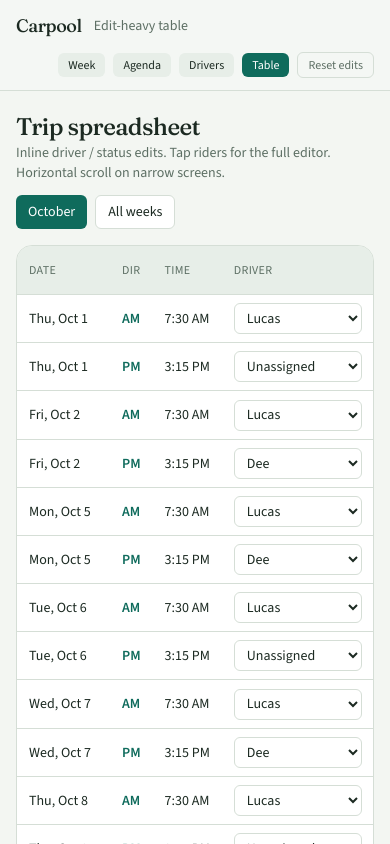
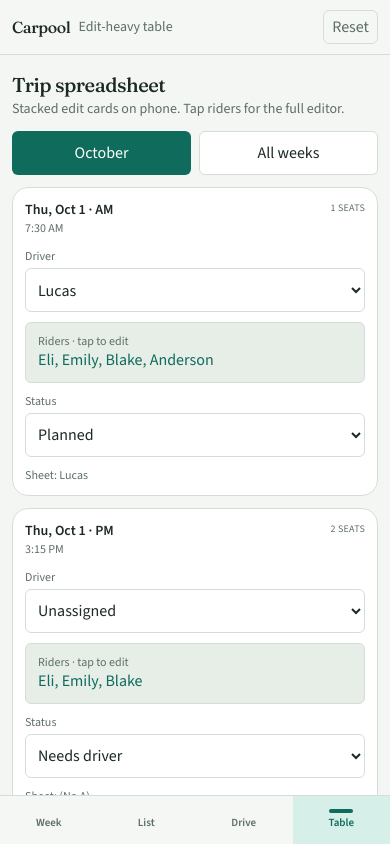
Before and after one commit to lforschler/Carpool, a Next.js app: page /explore/table in a window 390 px wide. Shown: the top 844 px of the page. Built offline with nearby package versions, Linux system fonts and the light colour scheme.

Commit message:
Optimize explore prototypes for mobile
Add thumb-reachable bottom concept nav, horizontal snap for week and
driver boards, stacked edit cards for the table on phones, larger touch
targets, safe-area padding, and a sheet-style trip editor.

```diff
--- a/src/app/explore/table/page.tsx
+++ b/src/app/explore/table/page.tsx
@@ -3,7 +3,12 @@
 import { useMemo, useState } from "react";
 import { ExploreShell } from "@/components/explore/Shell";
 import { TripEditor } from "@/components/explore/TripEditor";
-import { formatDay, kidName, statusLabel } from "@/lib/format";
+import {
+  driverName,
+  formatDay,
+  kidName,
+  statusLabel,
+} from "@/lib/format";
 import { useSchedule } from "@/lib/schedule-store";
 import type { TripStatus } from "@/lib/types";
 
@@ -37,24 +42,28 @@ export default function TableExplorePage() {
 
   return (
     <ExploreShell title="Edit-heavy table" concept="/explore/table">
-      <div className="mb-4 flex flex-wrap items-end justify-between gap-3">
+      <div className="mb-3 flex flex-col gap-3 sm:mb-4 sm:flex-row sm:flex-wrap sm:items-end sm:justify-between">
         <div>
-          <h2 className="font-[family-name:var(--font-display)] text-2xl tracking-tight">
+          <h2 className="font-[family-name:var(--font-display)] text-xl tracking-tight sm:text-2xl">
             Trip spreadsheet
           </h2>
           <p className="text-sm text-[var(--muted)]">
-            Inline driver / status edits. Tap riders for the full editor.
-            Horizontal scroll on narrow screens.
+            <span className="sm:hidden">
+              Stacked edit cards on phone. Tap riders for the full editor.
+            </span>
+            <span className="hidden sm:inline">
+              Inline driver / status edits. Tap riders for the full editor.
+            </span>
           </p>
         </div>
-        <div className="flex gap-2 text-sm">
+        <div className="grid grid-cols-2 gap-2 text-sm sm:flex">
           <button
             type="button"
             onClick={() => setFilter("oct")}
-            className={`rounded-md px-3 py-1.5 ${
+            className={`min-h-11 rounded-md px-3 py-2 font-medium touch-manipulation ${
               filter === "oct"
                 ? "bg-[var(--accent)] text-white"
-                : "bg-white border border-[var(--line)]"
+                : "border border-[var(--line)] bg-white"
             }`}
           >
             October
@@ -62,10 +71,10 @@ export default function TableExplorePage() {
           <button
             type="button"
             onClick={() => setFilter("all")}
-            className={`rounded-md px-3 py-1.5 ${
+            className={`min-h-11 rounded-md px-3 py-2 font-medium touch-manipulation ${
               filter === "all"
                 ? "bg-[var(--accent)] text-white"
-                : "bg-white border border-[var(--line)]"
+                : "border border-[var(--line)] bg-white"
             }`}
           >
             All weeks
@@ -73,7 +82,101 @@ export default function TableExplorePage() {
         </div>
       </div>
 
-      <div className="animate-fade overflow-x-auto rounded-2xl border border-[var(--line)] bg-white">
+      {/* Mobile stacked cards */}
+      <div className="space-y-3 sm:hidden">
+        {rows.map((trip) => {
+          const capacity =
+            data.drivers.find((d) => d.id === trip.driverId)?.seatCapacity ?? 5;
+          const seatsLeft = trip.noSchool
+            ? "—"
+            : Math.max(0, capacity - trip.riderIds.length);
+          return (
+            <article
+              key={trip.id}
+              className="animate-fade rounded-2xl border border-[var(--line)] bg-white p-3"
+            >
+              <div className="flex items-start justify-between gap-2">
+                <div>
+                  <p className="text-sm font-semibold">
+                    {formatDay(trip.date)} · {trip.direction}
+                  </p>
+                  <p className="text-xs text-[var(--muted)]">{trip.time}</p>
+                </div>
+                <span className="text-[10px] uppercase tracking-wide text-[var(--muted)]">
+                  {seatsLeft === "—" ? "n/a" : `${seatsLeft} seats`}
+                </span>
+              </div>
+
+              {trip.noSchool ? (
+                <p className="mt-3 text-sm text-[var(--muted)]">No school</p>
+              ) : (
+                <div className="mt-3 space-y-2.5">
+                  <label className="block text-xs text-[var(--muted)]">
+                    Driver
+                    <select
+                      className="mt-1 min-h-11 w-full rounded-md border border-[var(--line)] bg-white px-2 py-2 text-sm text-[var(--ink)]"
+                      value={trip.driverId ?? ""}
+                      onChange={(e) =>
+                        updateTrip(trip.id, {
+                          driverId: e.target.value || null,
+                          status: e.target.value ? "planned" : "unassigned",
+                        })
+                      }
+                    >
+                      <option value="">Unassigned</option>
+                      {data.drivers.map((d) => (
+                        <option key={d.id} value={d.id}>
+                          {d.name}
+                        </option>
+                      ))}
+                    </select>
+                  </label>
+                  <button
+                    type="button"
+                    onClick={() => setSelectedId(trip.id)}
+                    className="w-full rounded-md border border-[var(--line)] bg-[var(--surface)] px-3 py-2.5 text-left text-sm touch-manipulation"
+                  >
+                    <span className="block text-xs text-[var(--muted)]">
+                      Riders · tap to edit
+                    </span>
+                    <span className="font-medium text-[var(--accent)]">
+                      {trip.riderIds
+                        .map((id) => kidName(data.kids, id))
+                        .join(", ") || "None"}
+                    </span>
+                  </button>
+                  <label className="block text-xs text-[var(--muted)]">
+                    Status
+                    <select
+                      className="mt-1 min-h-11 w-full rounded-md border border-[var(--line)] bg-white px-2 py-2 text-sm text-[var(--ink)]"
+                      value={trip.status}
+                      onChange={(e) =>
+                        updateTrip(trip.id, {
+                          status: e.target.value as TripStatus,
+                        })
+                      }
+                    >
+                      {STATUSES.map((s) => (
+                        <option key={s} value={s}>
+                          {statusLabel(s)}
+                        </option>
+                      ))}
+                    </select>
+                  </label>
+                  {trip.sheetNote && (
+                    <p className="text-xs text-[var(--muted)]">
+                      Sheet: {trip.sheetNote}
+                    </p>
+                  )}
+                </div>
+              )}
+            </article>
+          );
+        })}
+      </div>
+
+      {/* Desktop table */}
+      <div className="animate-fade hidden overflow-x-auto rounded-2xl border border-[var(--line)] bg-white sm:block">
         <table className="min-w-[48rem] w-full border-collapse text-left text-sm">
           <thead className="bg-[var(--surface)] text-xs uppercase tracking-wide text-[var(--muted)]">
             <tr>
@@ -100,13 +203,13 @@ export default function TableExplorePage() {
                   key={trip.id}
                   className="border-t border-[var(--line)] hover:bg-[var(--surface)]/60"
                 >
-                  <td className="px-3 py-2 whitespace-nowrap">
+                  <td className="whitespace-nowrap px-3 py-2">
                     {formatDay(trip.date)}
                   </td>
                   <td className="px-3 py-2 font-semibold text-[var(--accent)]">
                     {trip.direction}
                   </td>
-                  <td className="px-3 py-2 whitespace-nowrap">{trip.time}</td>
+                  <td className="whitespace-nowrap px-3 py-2">{trip.time}</td>
                   <td className="px-3 py-2">
                     {trip.noSchool ? (
                       "—"
@@ -167,7 +270,7 @@ export default function TableExplorePage() {
                     )}
                   </td>
                   <td className="px-3 py-2 text-xs text-[var(--muted)]">
-                    {trip.sheetNote}
+                    {trip.sheetNote || driverName(data.drivers, trip.driverId)}
                   </td>
                 </tr>
               );
--- a/src/app/globals.css
+++ b/src/app/globals.css
@@ -23,6 +23,10 @@
   --font-display: var(--font-display);
 }
 
+html {
+  -webkit-text-size-adjust: 100%;
+}
+
 body {
   background:
     radial-gradient(1200px 500px at 10% -10%, var(--sky), transparent 55%),
@@ -31,6 +35,24 @@ body {
   color: var(--ink);
   font-family: var(--font-body), "Segoe UI", sans-serif;
   min-height: 100dvh;
+  overscroll-behavior-y: none;
+}
+
+/* Comfortable touch targets + iOS select zoom avoidance helpers */
+@media (max-width: 639px) {
+  input,
+  select,
+  textarea,
+  button {
+    font-size: 16px;
+  }
+}
+
+@media (prefers-reduced-motion: reduce) {
+  .animate-rise,
+  .animate-fade {
+    animation: none !important;
+  }
 }
 
 @keyframes rise-in {
--- a/src/components/explore/Shell.tsx
+++ b/src/components/explore/Shell.tsx
@@ -4,10 +4,10 @@ import Link from "next/link";
 import { useSchedule } from "@/lib/schedule-store";
 
 const CONCEPTS = [
-  { href: "/explore/week", label: "Week" },
-  { href: "/explore/agenda", label: "Agenda" },
-  { href: "/explore/drivers", label: "Drivers" },
-  { href: "/explore/table", label: "Table" },
+  { href: "/explore/week", label: "Week", short: "Week" },
+  { href: "/explore/agenda", label: "Agenda", short: "List" },
+  { href: "/explore/drivers", label: "Drivers", short: "Drive" },
+  { href: "/explore/table", label: "Table", short: "Table" },
 ] as const;
 
 export function ExploreShell({
@@ -22,25 +22,25 @@ export function ExploreShell({
   const { resetTrips, hydrated } = useSchedule();
 
   return (
-    <div className="min-h-dvh bg-[var(--bg)] text-[var(--ink)]">
-      <header className="sticky top-0 z-20 border-b border-[var(--line)] bg-[color-mix(in_oklab,var(--bg)_88%,white)] backdrop-blur-md">
-        <div className="mx-auto flex max-w-6xl flex-wrap items-center gap-3 px-4 py-3">
+    <div className="min-h-dvh bg-[var(--bg)] text-[var(--ink)] pb-[calc(4.25rem+env(safe-area-inset-bottom))] sm:pb-0">
+      <header className="sticky top-0 z-20 border-b border-[var(--line)] bg-[color-mix(in_oklab,var(--bg)_90%,white)] pt-[env(safe-area-inset-top)] backdrop-blur-md">
+        <div className="mx-auto flex max-w-6xl items-center gap-2 px-3 py-2.5 sm:gap-3 sm:px-4 sm:py-3">
           <Link
             href="/explore"
-            className="font-[family-name:var(--font-display)] text-lg tracking-tight text-[var(--ink)]"
+            className="shrink-0 font-[family-name:var(--font-display)] text-base tracking-tight text-[var(--ink)] sm:text-lg"
           >
             Carpool
           </Link>
           <span className="hidden text-[var(--muted)] sm:inline">/</span>
-          <h1 className="text-sm font-medium text-[var(--muted)] sm:text-base">
+          <h1 className="min-w-0 flex-1 truncate text-sm font-medium text-[var(--muted)] sm:flex-none sm:text-base">
             {title}
           </h1>
-          <div className="ml-auto flex flex-wrap items-center gap-2">
+          <nav className="ml-auto hidden items-center gap-2 sm:flex">
             {CONCEPTS.map((c) => (
               <Link
                 key={c.href}
                 href={c.href}
-                className={`rounded-md px-2.5 py-1 text-xs font-medium transition sm:text-sm ${
+                className={`rounded-md px-2.5 py-1 text-sm font-medium transition ${
                   concept === c.href
                     ? "bg-[var(--accent)] text-white"
                     : "bg-[var(--surface)] text-[var(--ink)] hover:bg-[var(--surface-2)]"
@@ -53,14 +53,54 @@ export function ExploreShell({
               type="button"
               onClick={resetTrips}
               disabled={!hydrated}
-              className="rounded-md border border-[var(--line)] px-2.5 py-1 text-xs text-[var(--muted)] hover:border-[var(--accent)] hover:text-[var(--ink)] sm:text-sm"
+              className="rounded-md border border-[var(--line)] px-2.5 py-1 text-sm text-[var(--muted)] hover:border-[var(--accent)] hover:text-[var(--ink)]"
             >
               Reset edits
             </button>
-          </div>
+          </nav>
+          <button
+            type="button"
+            onClick={resetTrips}
+            disabled={!hydrated}
+            className="rounded-md border border-[var(--line)] px-2 py-1 text-[11px] text-[var(--muted)] sm:hidden"
+            aria-label="Reset edits"
+          >
+            Reset
+          </button>
         </div>
       </header>
-      <main className="mx-auto max-w-6xl px-4 py-5 sm:py-8">{children}</main>
+
+      <main className="mx-auto max-w-6xl px-3 py-4 sm:px-4 sm:py-8">{children}</main>
+
+      {/* Phone bottom nav — thumb-reachable concept switcher */}
+      <nav
+        className="fixed inset-x-0 bottom-0 z-30 border-t border-[var(--line)] bg-[color-mix(in_oklab,var(--bg)_94%,white)] pb-[env(safe-area-inset-bottom)] backdrop-blur-md sm:hidden"
+        aria-label="Concepts"
+      >
+        <div className="grid grid-cols-4">
+          {CONCEPTS.map((c) => {
+            const active = concept === c.href;
+            return (
+              <Link
+                key={c.href}
+                href={c.href}
+                className={`flex min-h-12 flex-col items-center justify-center gap-0.5 text-[11px] font-semibold ${
+                  active
+                    ? "bg-[var(--accent-soft)] text-[var(--accent)]"
+                    : "text-[var(--muted)]"
+                }`}
+              >
+                <span
+                  className={`h-1 w-6 rounded-full ${
+                    active ? "bg-[var(--accent)]" : "bg-transparent"
+                  }`}
+                />
+                {c.short}
+              </Link>
+            );
+          })}
+        </div>
+      </nav>
     </div>
   );
 }
```
Also changed, not shown: src/app/explore/agenda/page.tsx (+24 -16 lines), src/app/explore/drivers/page.tsx (+15 -9 lines), src/app/explore/page.tsx (+14 -12 lines), src/app/explore/week/page.tsx (+19 -15 lines), src/components/explore/TripCard.tsx (+4 -4 lines), src/components/explore/TripEditor.tsx (+28 -11 lines), 1 other file (tests, documents, lock files or other folders).
